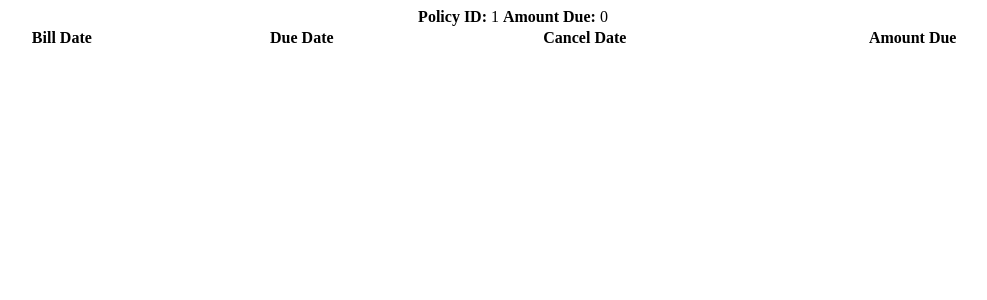
After one commit to vitodsk/OperationsEngineer, a Flask app: page /1/1 in a window 1280 px wide. The commit adds this page. Shown: the top 300 px of the page, without its empty margins (127-1114 px from the left). Run offline with Flask 3, Linux system fonts and the light colour scheme; lists and menus that the app fills with data are empty.

Commit message:
- GUI for application - some refactoring

```diff
--- /dev/null
+++ b/accounting/templates/error.html
@@ -0,0 +1,5 @@
+<div class="font-small">
+    <center>
+        <p class="text-primary"> <strong  class="text-danger"> Error: </strong> {{ context['error'] }} </p>
+    </center>
+</div>
--- /dev/null
+++ b/accounting/templates/table.html
@@ -0,0 +1,39 @@
+<div>
+    <center>
+    <strong class="text-primary">Policy ID: </strong> {{ context['policy_id'] }}
+    <strong class="text-primary">Amount Due: </strong> {{ context['balance'] }}
+    </center>
+</div>
+<style>
+    .table {
+    width: 90%;
+    margin: 0 auto !important;
+    }
+</style>
+<table id="resultsTable" class="table table-hover table-striped" align="center" style="margin-top:10px">
+    <thead>
+    <tr>
+        <th>Bill Date</th>
+        <th>Due Date</th>
+        <th>Cancel Date</th>
+        <th>Amount Due</th>
+    </tr>
+    </thead>
+    <tbody>
+
+    {% for mylist in context['invoices'] %}
+    <tr>
+        <td> {{ mylist['bill_date'] }}</td>
+        <td> {{ mylist['due_date'] }}</td>
+        <td> {{ mylist['cancel_date'] }}</td>
+        <td> {{ mylist['amount_due'] }}</td>
+    </tr>
+    {% endfor %}
+    </tbody>
+</table>
+
+<script>
+$(document).ready(function(){
+    $('#resultsTable').dataTable();
+});
+</script>
--- a/accounting/tests.py
+++ b/accounting/tests.py
@@ -250,7 +250,9 @@ class TestChangingPolicy(unittest.TestCase):
     def test_Given_policy_When_policy_is_changed_Then_old_policy_marked_deleted(self):
         self.policy.billing_schedule = 'Quarterly'
         pa = PolicyAccounting(self.policy.id)
+
         result = pa.change_policy(schedule='Monthly', date_cursor=date(2015, 3, 1))
+
         invoices = Invoice.query.filter_by(policy_id=self.policy.id) \
             .filter(Invoice.bill_date < date(2015, 3, 1)) \
             .order_by(Invoice.bill_date).all()
--- a/accounting/utils.py
+++ b/accounting/utils.py
@@ -126,8 +126,7 @@ class PolicyAccounting(object):
             print "THIS POLICY SHOULD NOT CANCEL"
             return False
 
-    def make_invoices(self, changing=False,proration=0):
-
+    def make_invoices(self, changing=False, proration=0):
         if not changing:
             for invoice in self.policy.invoices:
                 invoice.delete()
@@ -136,6 +135,10 @@ class PolicyAccounting(object):
         invoices_to_create = self.billing_schedules.get(self.policy.billing_schedule)
 
         if changing:
+            if proration == 0:
+                logger.error("can't change policy with no invoices emitted")
+                db.session.rollback()
+                return
             invoices_to_create = proration
 
         if self.policy.billing_schedule in self.scheduling_interval:
@@ -161,7 +164,8 @@ class PolicyAccounting(object):
         elif self.policy.billing_schedule == "Annual":
             pass
         else:
-            print "You have chosen a bad billing schedule."
+            logger.info("You have chosen a bad billing schedule.")
+            db.session.rollback()
 
         for invoice in invoices:
             db.session.add(invoice)
@@ -192,9 +196,8 @@ class PolicyAccounting(object):
         proration = self.billing_schedules[schedule] - self.scheduling_interval[self.policy.billing_schedule]
         self.policy.billing_schedule = schedule
         self.policy.effective_date = new_effective_date
-        db.session.commit()
 
-        self.make_invoices(True,proration)
+        self.make_invoices(True, proration)
         return self.policy
 
     def cancel_policy(self, reason):
@@ -202,7 +205,18 @@ class PolicyAccounting(object):
         self.policy.reason = reason
         self.policy.date_changed = datetime.now().date()
         db.session.commit()
+        logger.info("Cancelling Policy: %s", self.policy.id)
         return self.policy
+
+    def get_invoices(self, date_cursor):
+        if not date_cursor:
+            date_cursor = datetime.now().date()
+
+        invoices = Invoice.query.filter_by(policy_id=self.policy.id) \
+            .filter(Invoice.bill_date <= date_cursor) \
+            .order_by(Invoice.bill_date) \
+            .all()
+        return invoices
 
 
 ################################
--- a/accounting/views.py
+++ b/accounting/views.py
@@ -1,14 +1,52 @@
 # You will probably need more methods from flask but this one is a good start.
 from flask import render_template
+from utils import PolicyAccounting, db
+from accounting import app
+from sqlalchemy import orm
+import logging
 
-# Import things from Flask that we need.
-from accounting import app, db
+logging.basicConfig(level=logging.DEBUG)
+logger = logging.getLogger(__name__)
 
-# Import our models
-from models import Contact, Invoice, Policy
+handler = logging.FileHandler('accounting.log')
+format = logging.Formatter('%(asctime)s - %(name)s - %(levelname)s - %(message)s')
+handler.setFormatter(format)
+logger.addHandler(handler)
+
 
 # Routing for the server.
-@app.route("/")
+@app.route("/", methods=['GET', 'POST'])
 def index():
     # You will need to serve something up here.
-    return render_template('index.html')
+    return render_template('index.html', context={})
+
+
+@app.route("/<policy>/<supplied_date>")
+def get_result(policy, supplied_date):
+
+    errors = {}
+    try:
+        pa = PolicyAccounting(policy)
+    except orm.exc.NoResultFound:
+        error_text = "No Policy found with Policy id: " + policy
+        errors['error'] = error_text
+        logger.error(error_text)
+        return render_template("error.html", context=errors )
+
+    invoices = pa.get_invoices(supplied_date)
+    balance = pa.return_account_balance(supplied_date)
+    main_dic = {}
+    invoices_list = []
+    for invoice in invoices:
+        logger.debug("invoice:  bill_date: %s - due_date: %s - cancel_date: %s - amount_due: %s",
+                     invoice.bill_date, invoice.due_date, invoice.cancel_date, invoice.amount_due)
+        invoices_list.append({
+            'bill_date': invoice.bill_date.strftime('%Y-%m-%d'),
+            'due_date': invoice.due_date.strftime('%Y-%m-%d'),
+            'cancel_date': invoice.cancel_date.strftime('%Y-%m-%d'),
+            'amount_due': invoice.amount_due
+        })
+    main_dic['invoices'] = invoices_list
+    main_dic['balance'] = balance
+    main_dic['policy_id'] = policy
+    return render_template('table.html', context=main_dic)
```
Also changed, not shown: accounting/static/js/scripting.js (added, +55 -0 lines), accounting/templates/index.html (+91 -8 lines), accounting.sqlite, accounting/static/images/favicon.ico (added), 1 other file.
